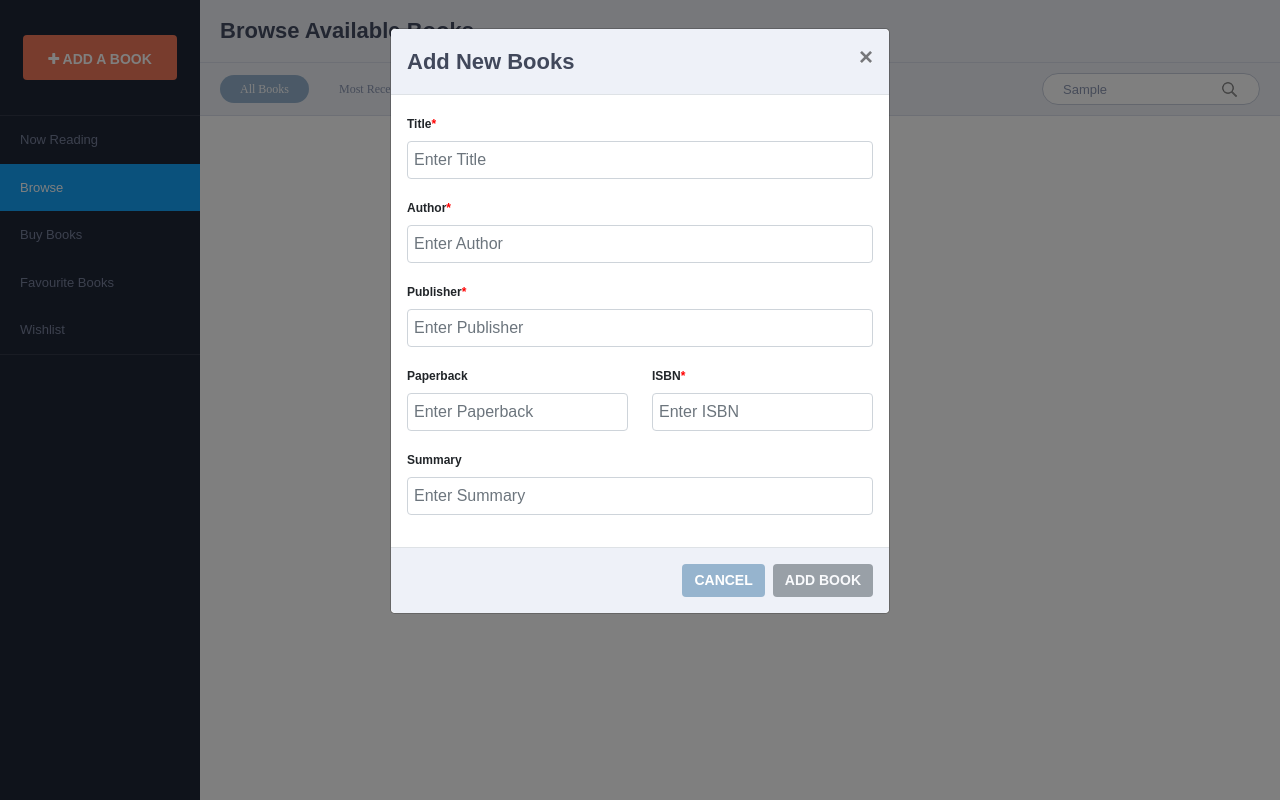
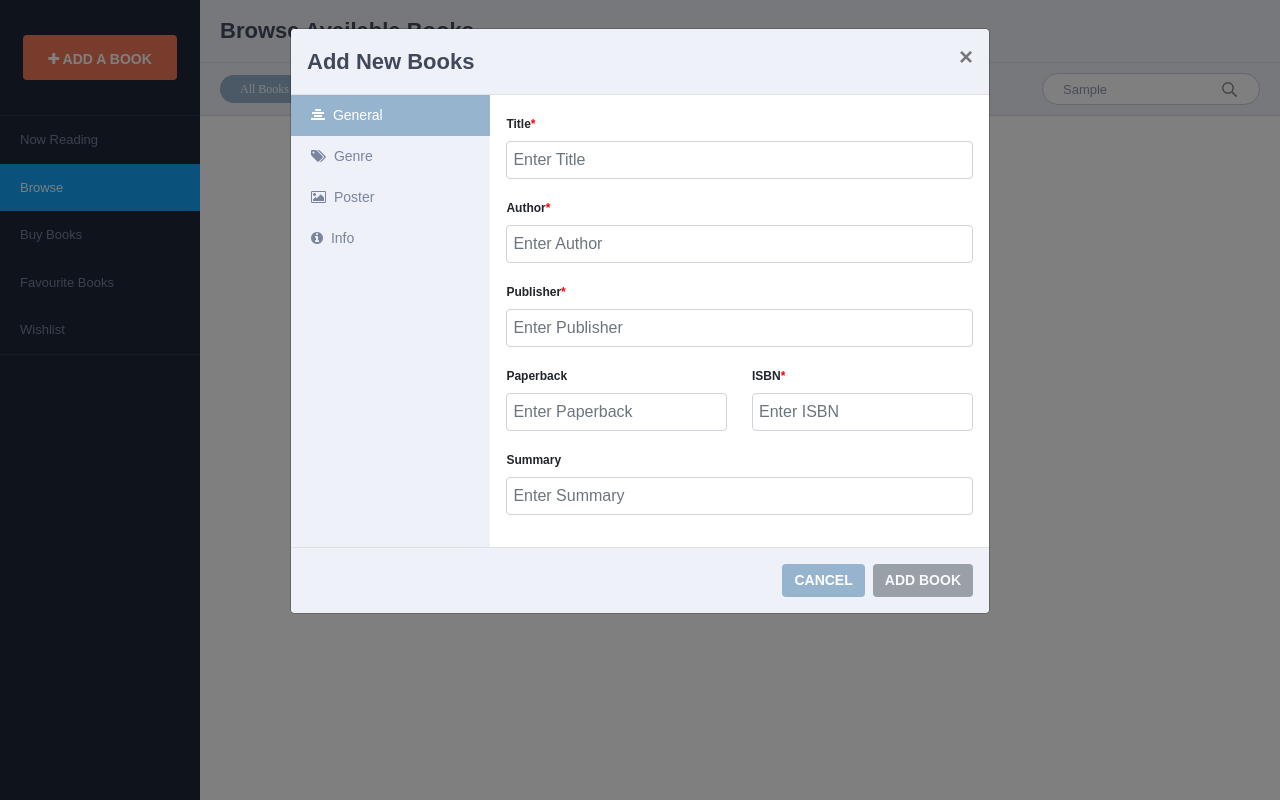
Before and after one commit to EvgenyMinin/React_Books, a React (Create React App) app: page / in a window 1280 px wide. Both pictures are taken after typing "Sample" into the empty fields and a click on the button "ADD A BOOK". Built offline with nearby package versions, Linux system fonts and the light colour scheme.

Commit message:
add: updated layout for modal window

```diff
--- a/src/ModalWindow/ModalWindow.jsx
+++ b/src/ModalWindow/ModalWindow.jsx
@@ -17,8 +17,16 @@ class ModalWindow extends Component {
             summary: ''
         },
         isOpenInfoModal: false,
-        errors: {}
+        errors: {},
+        selectedSidebar: 'general'
     };
+
+    buttons = [
+        { name: 'general', label: 'General', icon: 'fa fa-align-center mr-1' },
+        { name: 'genre', label: 'Genre', icon: 'fa fa-tags mr-1' },
+        { name: 'poster', label: 'Poster', icon: 'fa fa-image mr-1' },
+        { name: 'info', label: 'Info', icon: 'fa fa-info-circle mr-1' },
+    ];
 
     schema = {
         title: Joi.string().label('Title').required(),
@@ -96,24 +104,49 @@ class ModalWindow extends Component {
         });
     }
 
+    handleSidebarChange = (selectedSidebar) => {
+        this.setState({
+            selectedSidebar
+        });
+    }
+
     render() {
-        const { isOpenInfoModal, bookData, errors } = this.state;
+        const { isOpenInfoModal, bookData, errors, selectedSidebar } = this.state;
         const { isOpenModal, modal } = this.props;
         const click = (event) => {
             this.handleSubmit(event);
             this.handleShowInfoModal();
             modal();
-        }
+        };
+        const buttons = this.buttons.map(({name, label, icon}) => {
+            const isActive = selectedSidebar === name;
+            const className = isActive ? 'sidebar-active' : '';
+            return (
+                <button
+                    key={name}
+                    onClick={ () => this.handleSidebarChange(name)}
+                    className={`sidebar__buttons ${className}`}
+                >
+                    <i className={icon}></i> {label}
+                </button>
+            )
+        });
         return (
             <React.Fragment>
-                <Modal isOpen={isOpenModal} toggle={modal}>
+                <Modal className="modal-window" isOpen={isOpenModal} toggle={modal}>
                     <ModalHeader toggle={modal} className="modal-window__header">
                         <div className="modal-window__header">
                             Add New Books
                         </div>
                     </ModalHeader>
-                    <ModalBody>
-                        <Form>
+                    <ModalBody className="modal-window__body">
+                        <div className="d-flex">
+                            <div className="modal-window__sidebar">
+                                <div className="sidebar__nav">
+                                    {buttons}
+                                </div>
+                            </div>
+                            <Form className="modal-window__form">
                                 <FormGroup>
                                     <Label htmlFor="title" className="modal-window__label">Title<span style={{'color': 'red'}}>*</span></Label>
                                         <Input
@@ -188,6 +221,7 @@ class ModalWindow extends Component {
                                         />
                                 </FormGroup>
                             </Form>
+                        </div>
                     </ModalBody>
                     <ModalFooter className="modal-window__footer">
                         <Button className="modal-window__cancel-button" onClick={modal}>CANCEL</Button>
--- a/src/ModalWindow/ModalWindow.scss
+++ b/src/ModalWindow/ModalWindow.scss
@@ -2,8 +2,11 @@ $bgcolor: #eef1f8;
 $textColor: #41485b;
 $bgCancelButtonColor: #96b4ce;
 $bgAddButtonColor: #f2795a;
+$bgNavButtonColor: #96b4ce;
+$sidebarTextColor: #7a849f;
 
 .modal-window {
+    min-width: 700px;
     &__label {
         font-weight: bold;
         font-size: 12px;
@@ -16,6 +19,9 @@ $bgAddButtonColor: #f2795a;
         font-weight: bold;
         font-size: 22px;
         color: $textColor;
+    }
+    &__body {
+        padding: 0;
     }
     &__footer {
         background-color: $bgcolor;
@@ -42,4 +48,34 @@ $bgAddButtonColor: #f2795a;
         display: flex;
         justify-content: space-between;
     }
+    &__sidebar {
+        width: 200px;
+        background-color: $bgcolor;
+    }
+    &__form {
+        width: 500px;
+        padding: 1rem;
+    }
 }
+
+.sidebar__nav {
+    display: flex;
+    flex-direction: column;
+}
+
+.sidebar__buttons {
+    font-size: 14px;
+    padding: 10px 20px;
+    border: 0;
+    text-align: left;
+    color: $sidebarTextColor;
+    background-color: $bgcolor;
+    &:focus {
+        outline: 0;
+    }
+}
+
+.sidebar-active {
+    background-color: $bgNavButtonColor;
+    color: white;
+}
```
Lines whose indentation alone changed are shown as unchanged.
